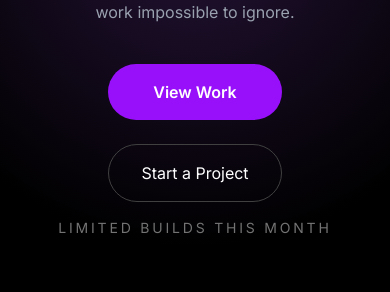
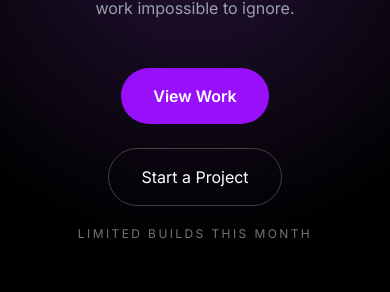
Before and after one commit to raghent/ghent-studio, a React (Vite) app: page / in a window 390 px wide. Shown: the part 499-791 px from the top of the page. Built offline with nearby package versions, Linux system fonts and the light colour scheme.

Commit message:
Fix hero spacing, centering, and limited builds text

```diff
--- a/src/sections/Hero.jsx
+++ b/src/sections/Hero.jsx
@@ -17,7 +17,7 @@ export default function Hero() {
       <ParticleField />
 
       {/* Content */}
-      <div className="relative z-10 flex flex-col items-center text-center">
+      <div className="relative z-10 flex flex-col items-center text-center max-w-6xl mx-auto">
         <motion.h1
           initial={{ opacity: 0, y: 40 }}
           animate={{ opacity: 1, y: 0 }}
@@ -31,7 +31,7 @@ export default function Hero() {
           initial={{ opacity: 0, y: 40 }}
           animate={{ opacity: 1, y: 0 }}
           transition={{ duration: 1, ease: "easeOut", delay: 0.2 }}
-          className="max-w-5xl text-base md:text-lg text-gray-400 text-balance mb-10"
+          className="max-w-5xl text-base md:text-lg text-gray-400 text-center text-balance mb-12"
         >
           Cinematic, high-performance sites designed to make your work impossible to ignore.
         </motion.p>
@@ -40,7 +40,7 @@ export default function Hero() {
           initial={{ opacity: 0, y: 40 }}
           animate={{ opacity: 1, y: 0 }}
           transition={{ duration: 1, ease: "easeOut", delay: 0.4 }}
-          className="flex flex-col sm:flex-row gap-6 justify-center mb-4"
+          className="flex flex-col sm:flex-row gap-6 justify-center items-center mb-5"
         >
           <a
             href="#work"
@@ -58,10 +58,10 @@ export default function Hero() {
         </motion.div>
 
         <motion.p
-          initial={{ opacity: 0, y: 24 }}
+          initial={{ opacity: 0, y: 20 }}
           animate={{ opacity: 1, y: 0 }}
-          transition={{ duration: 1, ease: "easeOut", delay: 0.55 }}
-          className="text-sm uppercase tracking-[0.2em] text-neutral-500"
+          transition={{ duration: 0.8, ease: "easeOut", delay: 0.55 }}
+          className="text-xs md:text-sm uppercase tracking-[0.2em] text-neutral-500 text-center"
         >
           Limited builds this month
         </motion.p>
```
